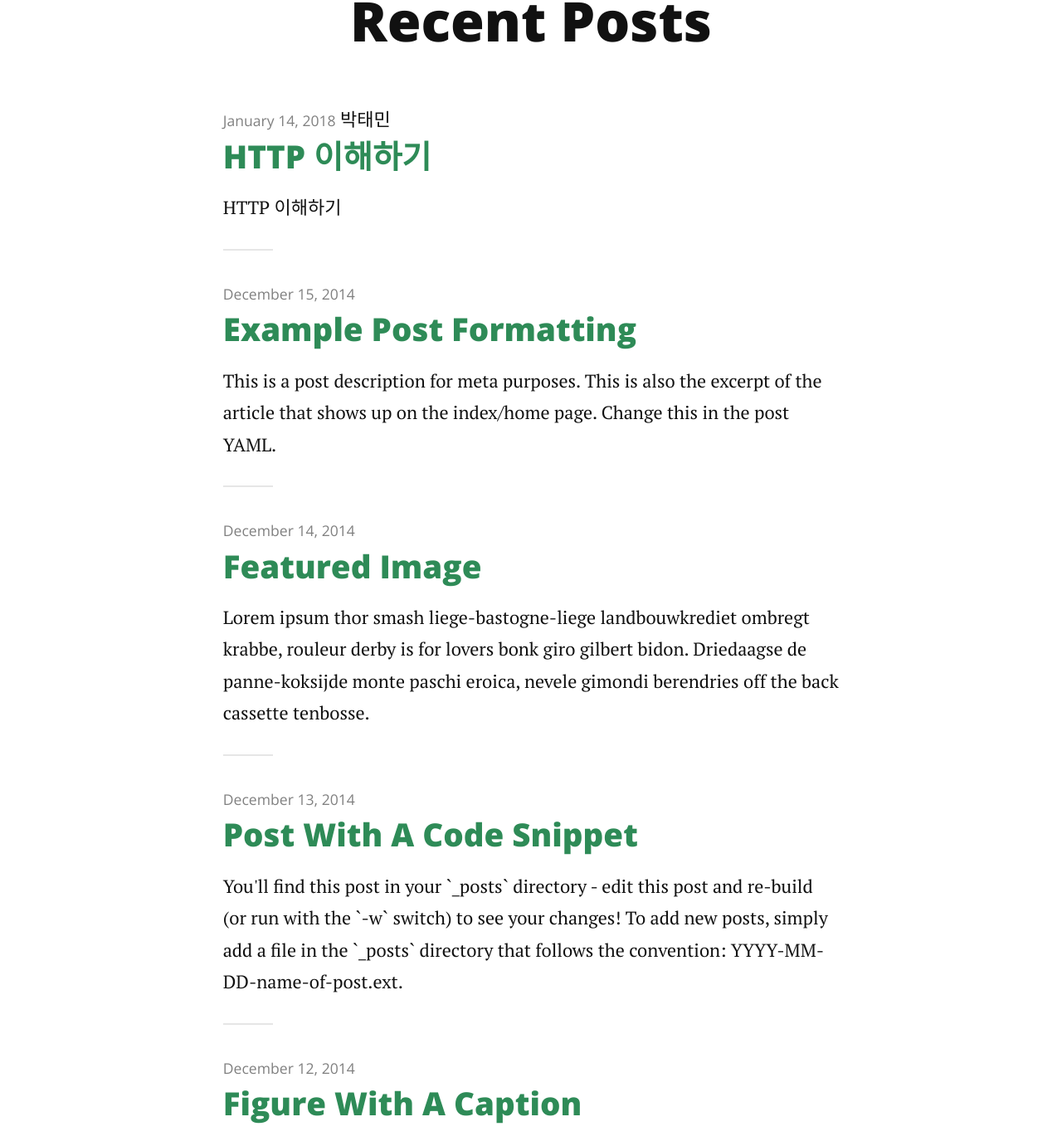
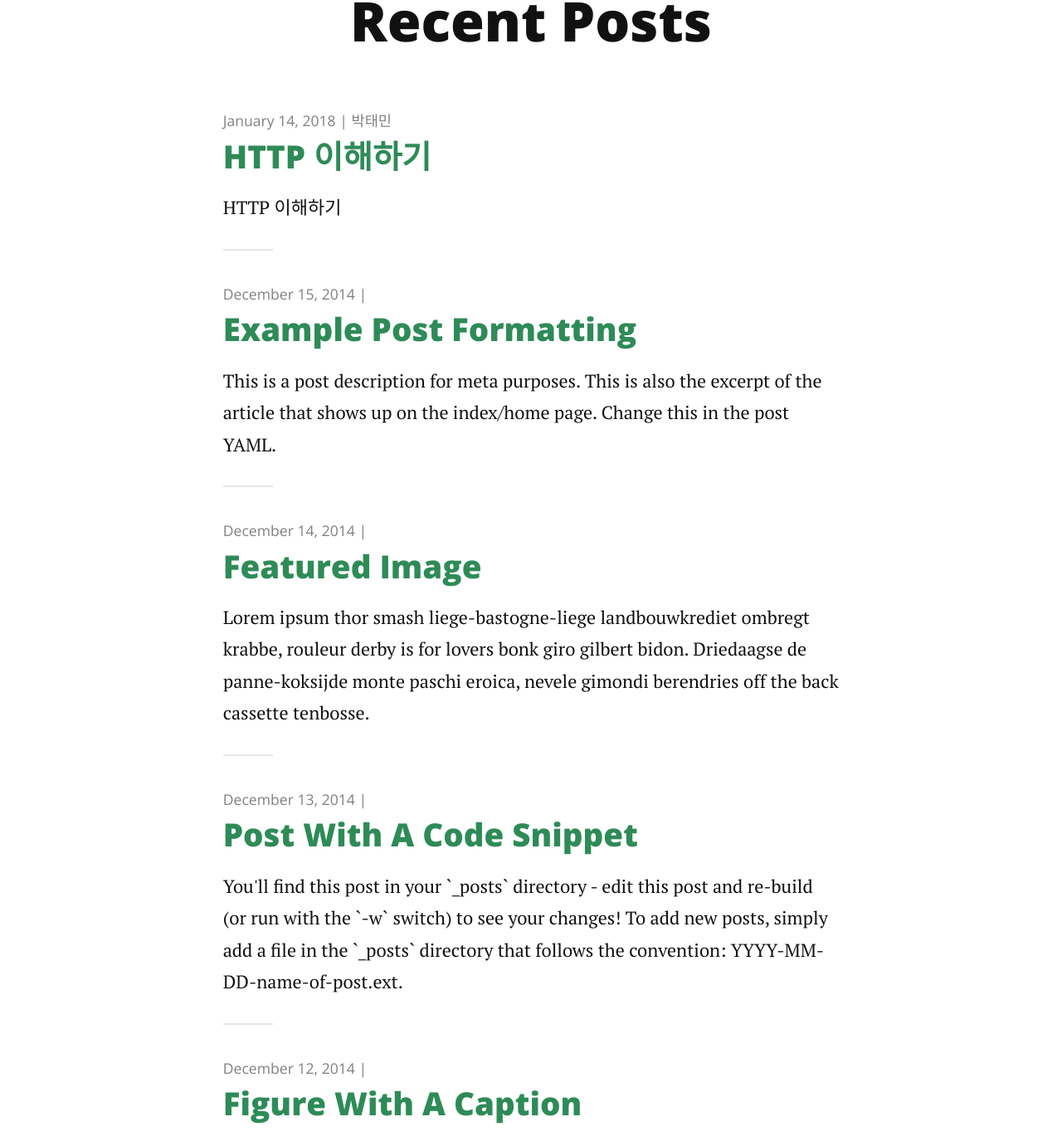
Before and after one commit to Pandaspedia/citizenblog, a Jekyll site: the page built from index.html, in a window 1280 px wide. Shown: the part 372-1753 px from the top of the page at 83% size. Built offline with Jekyll 4.4.1, drawn with Linux system fonts in a browser that asks for light colours; nearby versions of some CDN libraries; the list of posts is cut into pages by our own code.

Commit message:
index page 작성자 수정

```diff
--- a/index.html
+++ b/index.html
@@ -8,8 +8,7 @@
   <ul class="posts noList">
     {% for post in paginator.posts %}
       <li>
-        <span class="date">{{ post.date | date: '%B %d, %Y' }}</span>
-        <span>{{ post.author }}</span>
+        <span class="date">{{ post.date | date: '%B %d, %Y' }} | {{ post.author }}</span>
         <h3><a class="post-link" href="{{ post.url | prepend: site.baseurl }}">{{ post.title }}</a></h3>
         <p>{% if post.description %}{{ post.description }}{% else %}{{ post.excerpt | strip_html }}{% endif %}</p>
       </li>
```
